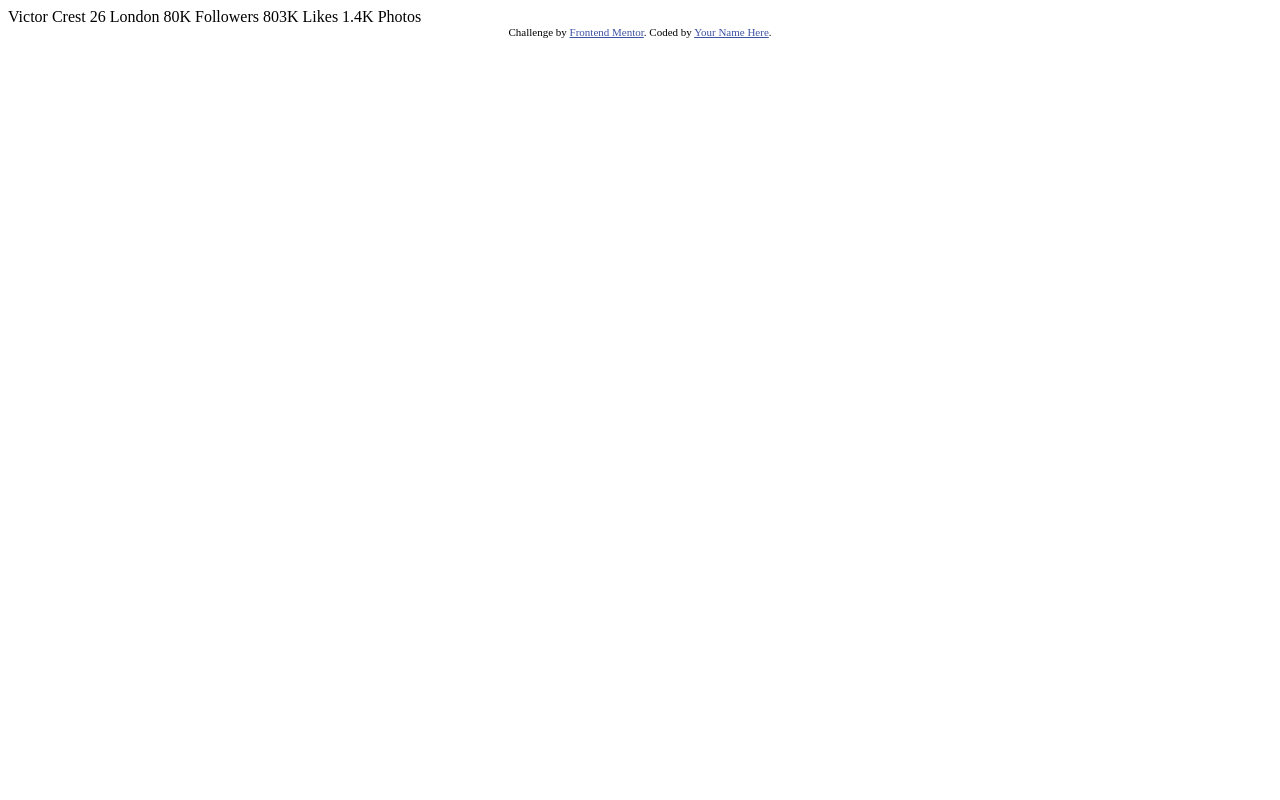
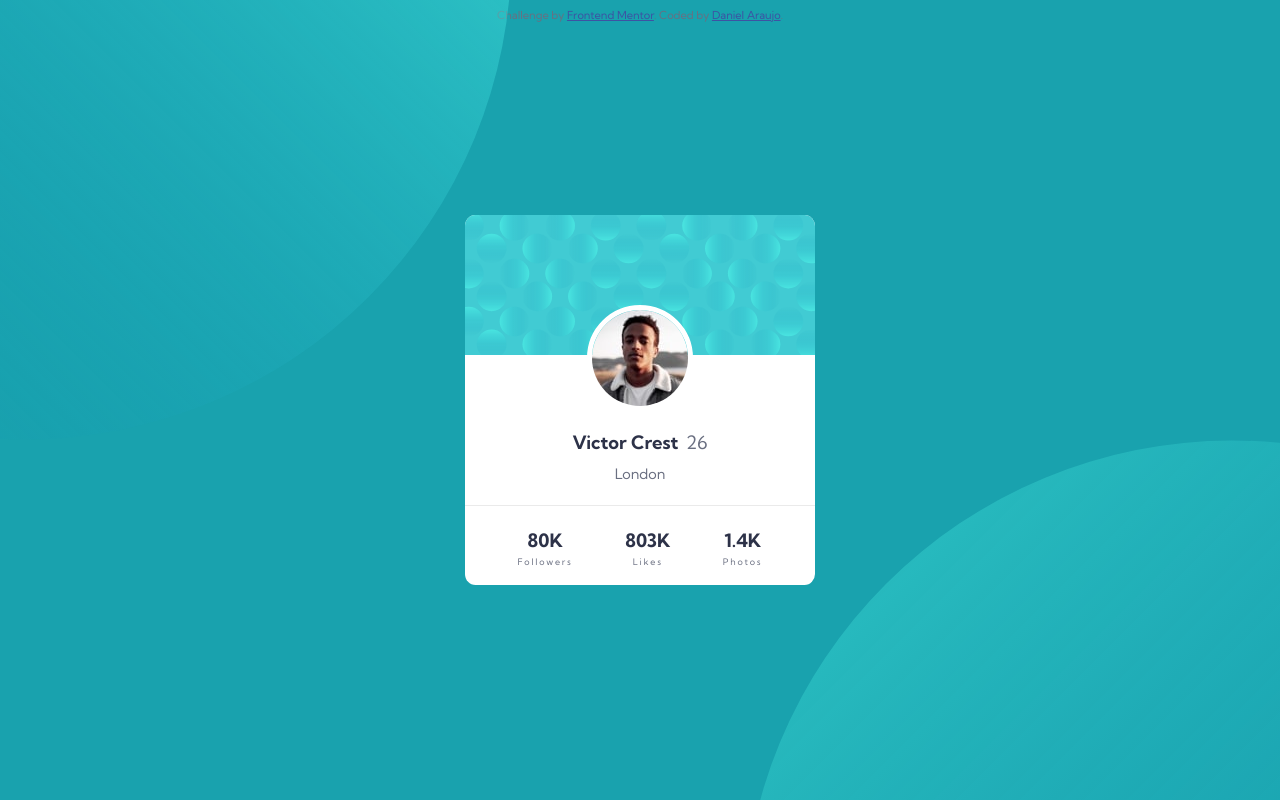
Before and after one commit to danielmaraujo/profile-card-component, a plain HTML site: page index.html in a window 1280 px wide. Drawn offline with Linux system fonts and the light colour scheme.

Commit message:
Final version

```diff
--- a/index.html
+++ b/index.html
@@ -5,17 +5,45 @@
   <meta name="viewport" content="width=device-width, initial-scale=1.0"> <!-- displays site properly based on user's device -->
 
   <link rel="icon" type="image/png" sizes="32x32" href="./images/favicon-32x32.png">
+  <link rel="stylesheet" href="style.css">
+  <link rel="preconnect" href="https://fonts.gstatic.com">
+  <link href="https://fonts.googleapis.com/css2?family=Kumbh+Sans:wght@300;400;700&display=swap" rel="stylesheet">
 
   <title>Frontend Mentor | Profile card component</title>
 
-  <!-- Feel free to remove these styles or customise in your own stylesheet 👍 -->
-  <style>
-    .attribution { font-size: 11px; text-align: center; }
-    .attribution a { color: hsl(228, 45%, 44%); }
-  </style>
 </head>
 <body>
-  Victor Crest
+  <div class="bg-container">
+    <img src="images\bg-pattern-top.svg" alt="bg-top" class="bg-top" >
+    <img src="images\bg-pattern-bottom.svg" alt="bg-bottom" class="bg-bottom" >
+  </div>
+
+  <div class="card">
+    <img src="images\bg-pattern-card.svg" alt="" class="card-top">
+    <img src="images\image-victor.jpg" alt="" class="profile-picture">
+    <h2 class="name">Victor Crest <span class="age">26</span></h2>
+    <p class="city">London</p>
+    <hr class="rule">
+    <div class="stats">
+      <div class="followers">
+        <h2>80K</h2>
+        <p>Followers</p>
+      </div>
+      <div class="likes">
+        <h2>803K</h2>
+        <p>Likes</p>
+      </div>
+      <div class="photos">
+        <h2>1.4K</h2>
+        <p>Photos</p>
+      </div>
+    </div>
+
+
+
+
+  </div>
+  <!-- Victor Crest
   26
   London
 
@@ -26,10 +54,10 @@
   Likes
 
   1.4K
-  Photos
+  Photos -->
   <div class="attribution">
     Challenge by <a href="https://www.frontendmentor.io?ref=challenge" target="_blank">Frontend Mentor</a>.
-    Coded by <a href="#">Your Name Here</a>.
+    Coded by <a href="https://github.com/danielmaraujo">Daniel Araujo</a>.
   </div>
 </body>
 </html>
--- /dev/null
+++ b/style.css
@@ -0,0 +1,106 @@
+body{
+    font-size: 18px;
+    font-family: 'Kumbh Sans', sans-serif;
+    color: hsl(227, 10%, 46%);
+    background-color: hsl(185, 75%, 39%);
+    text-align: center;
+}
+
+h2{
+    font-size: 1.025em;
+    color: hsl(229, 23%, 23%);
+}
+.bg-container{
+    margin: 0;
+    width: device-width;
+
+}
+.bg-top{
+    position: fixed;
+    bottom: 45%;
+    right: 60%;
+}
+
+.bg-bottom{
+    position: fixed;
+    top: 55%;
+    left: 58%;
+}
+
+.card{
+    position: fixed;
+    left: 50%;
+    top: 50%;
+    transform: translate(-50%, -50%);
+    background-color: white;
+    width: 350px;
+    height: 370px;
+    border-radius: 3%;
+    overflow: hidden;
+}
+
+.profile-picture{
+    border-radius: 100%;
+    border: solid white 5px;
+    position: relative;
+    bottom: 15%;
+
+}
+
+.name{
+    position: relative;
+    bottom: 15%;
+}
+
+.age{
+    font-weight: 400;
+    color: hsl(227, 10%, 46%);
+    margin-left: 1%;
+}
+
+.city{
+    font-size: 0.8em;
+    position: relative;
+    bottom: 16%;
+}
+
+.rule{
+    border: solid hsl(0, 0%, 59%, .2) 0.001em;
+    border-bottom: hidden;
+    position: relative;
+    bottom: 14%;
+}
+
+.stats{
+    width: 70%;
+    margin: auto;
+    position: relative;
+    bottom: 12%;
+    line-height: 0.3em;
+}
+.stats p{
+    font-size: 0.5em;
+    letter-spacing: 0.2em;
+}
+
+.followers{
+    display: inline-block;
+    float: left;
+}
+
+.likes{
+    display: inline-block;
+}
+
+.photos{
+    display: inline-block;
+    float: right;
+}
+
+.attribution {
+    font-size: 11px;
+    text-align: center;
+}
+.attribution a {
+    color: hsl(228, 45%, 44%);
+}
```
Also changed, not shown: 1 other file.
